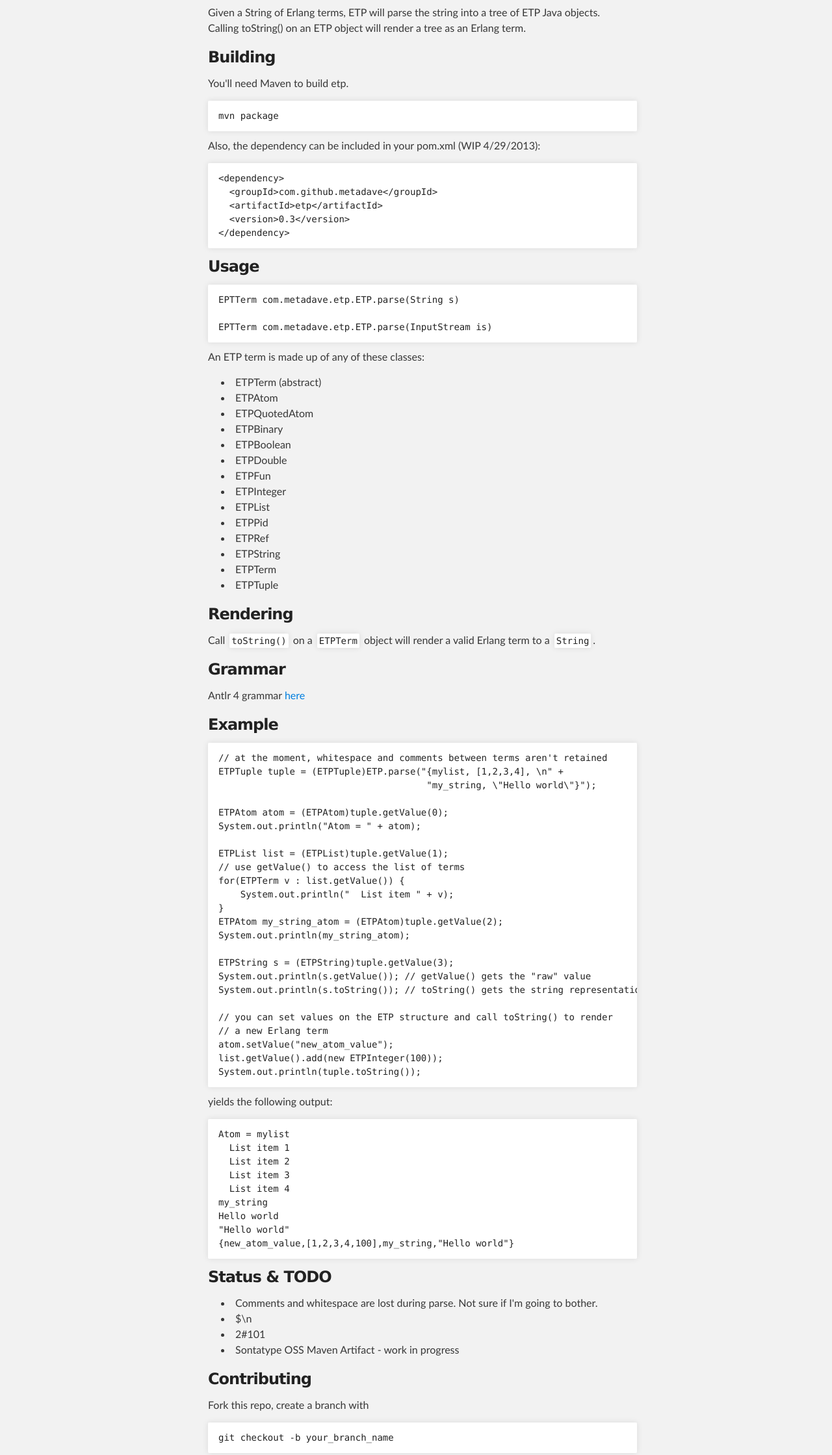
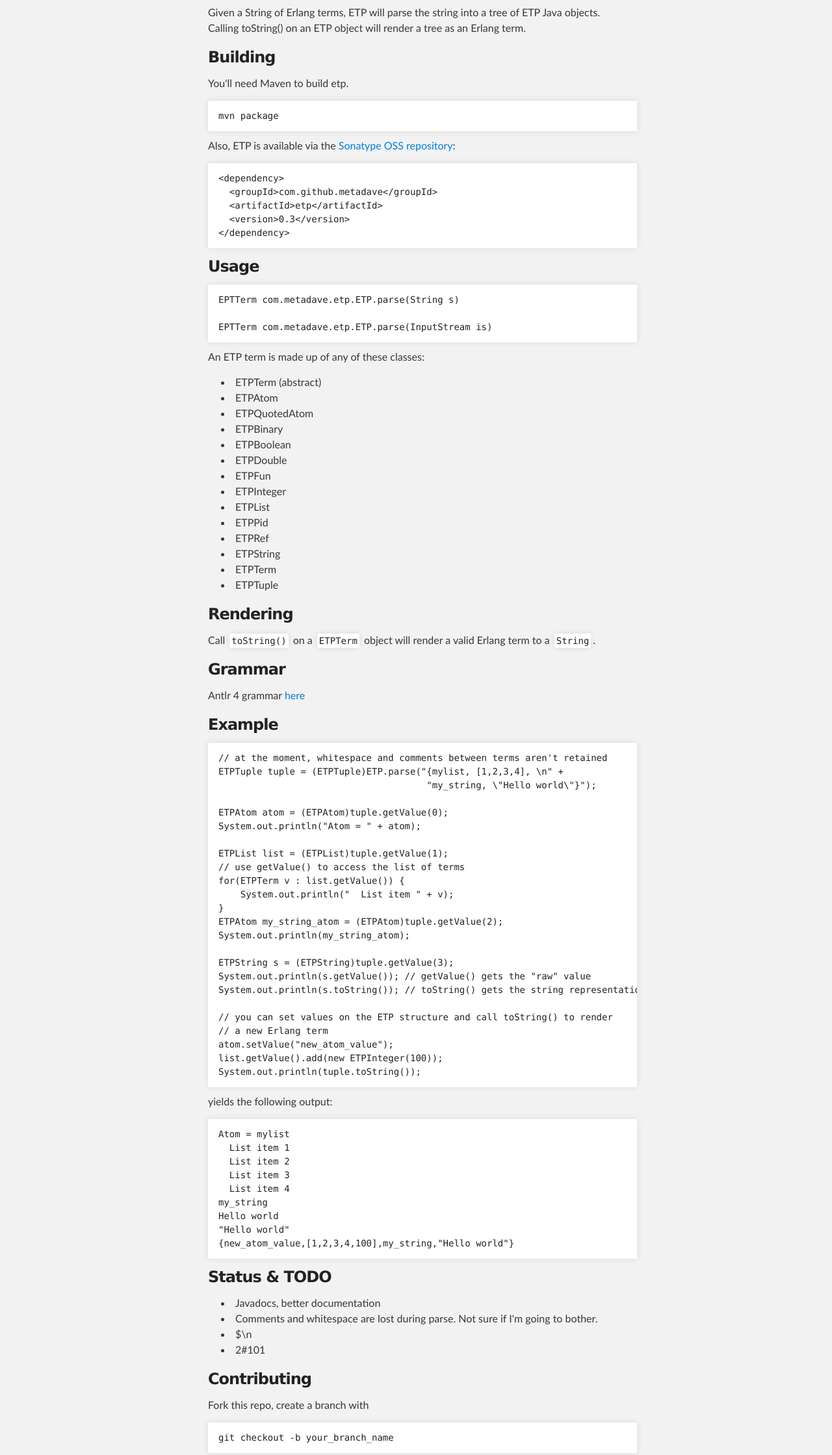
Before and after one commit to bookshelfdave/etp, a plain HTML site: page index.html in a window 1280 px wide. Shown: the part 321-2560 px from the top of the page at 65% size. Drawn offline with Linux system fonts and the light colour scheme.

```diff
--- a/index.html
+++ b/index.html
@@ -42,7 +42,7 @@
 <pre><code>mvn package
 </code></pre>
 
-<p>Also, the dependency can be included in your pom.xml (WIP 4/29/2013):</p>
+<p>Also, ETP is available via the <a href="https://oss.sonatype.org/index.html#nexus-search;quick%7Emetadave">Sonatype OSS repository</a>:</p>
 
 <pre><code>&lt;dependency&gt;
   &lt;groupId&gt;com.github.metadave&lt;/groupId&gt;
@@ -128,10 +128,10 @@
 <h3>Status &amp; TODO</h3>
 
 <ul>
+<li>Javadocs, better documentation</li>
 <li>Comments and whitespace are lost during parse. Not sure if I'm going to bother.</li>
 <li>$\n</li>
 <li>2#101</li>
-<li>Sontatype OSS Maven Artifact - work in progress</li>
 </ul><h3>Contributing</h3>
 
 <p>Fork this repo, create a branch with</p>
```
Also changed, not shown: params.json (+1 -1 lines).
